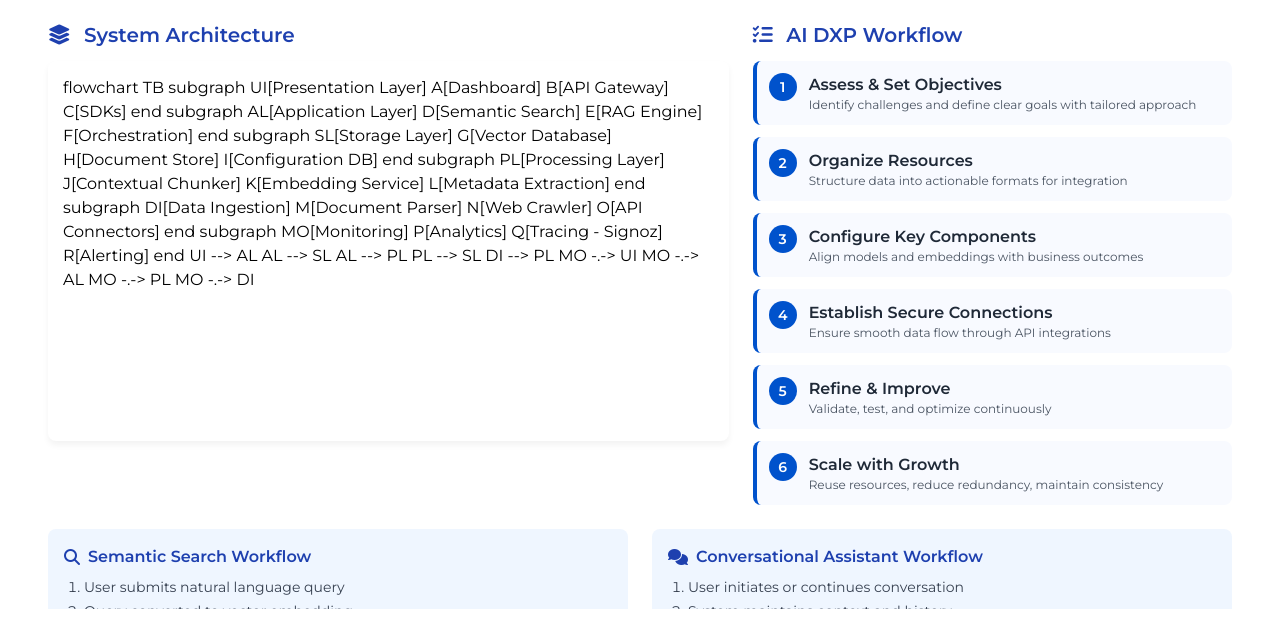
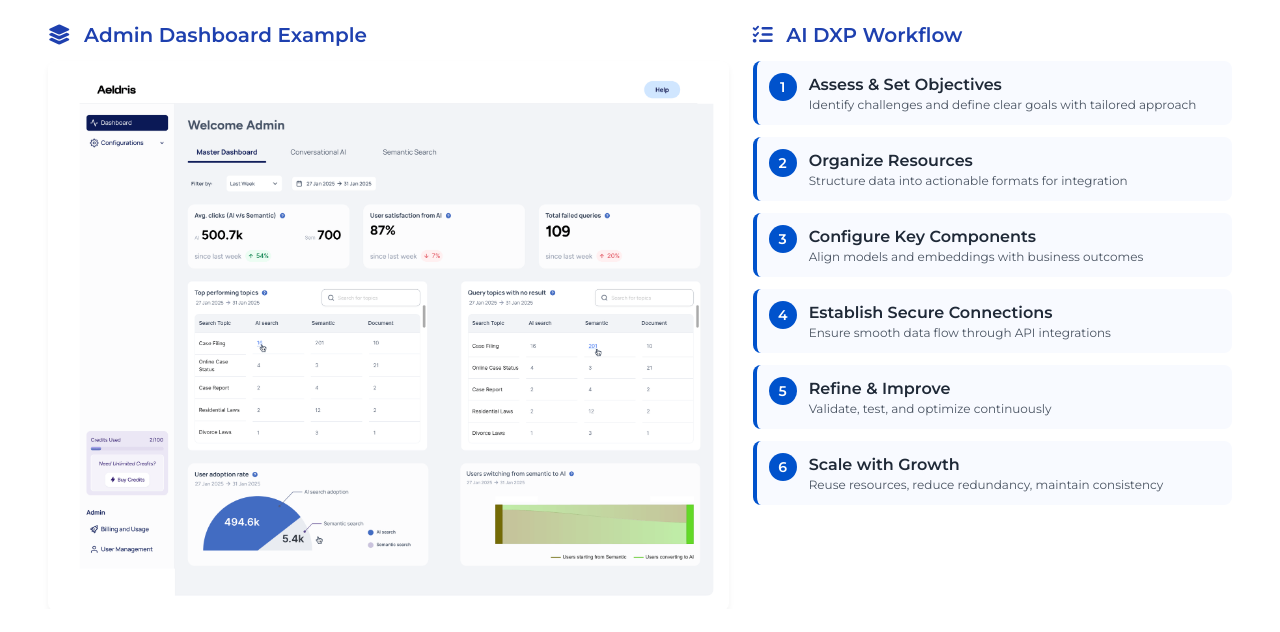
Before and after one commit to akshayram1/ai_ppt, a plain HTML site: page slide7.html in a window 1280 px wide. Shown: the part 111-743 px from the top of the page. Drawn offline with nearby package versions, Linux system fonts and the light colour scheme; a script that the page names is missing.

Commit message:
Implement code changes to enhance functionality and improve performance

```diff
--- a/slide7.html
+++ b/slide7.html
@@ -1,12 +1,14 @@
 <!DOCTYPE html>
 <html lang="en">
+
 <head>
     <meta charset="UTF-8">
     <meta name="viewport" content="width=device-width, initial-scale=1.0">
     <title>Methodology</title>
     <link href="https://cdn.jsdelivr.net/npm/tailwindcss@2.2.19/dist/tailwind.min.css" rel="stylesheet">
     <link rel="stylesheet" href="https://cdn.jsdelivr.net/npm/@fortawesome/fontawesome-free@6.4.0/css/all.min.css">
-    <link href="https://fonts.googleapis.com/css2?family=Montserrat:wght@300;400;500;600;700&display=swap" rel="stylesheet">
+    <link href="https://fonts.googleapis.com/css2?family=Montserrat:wght@300;400;500;600;700&display=swap"
+        rel="stylesheet">
     <script src="https://cdn.jsdelivr.net/npm/mermaid@11.6.0/dist/mermaid.min.js"></script>
     <style>
         body {
@@ -15,6 +17,7 @@
             padding: 0;
             overflow: hidden;
         }
+
         .slide {
             width: 1280px;
             height: 720px;
@@ -23,21 +26,25 @@
             position: relative;
             overflow: auto;
         }
+
         .title {
             font-size: 2.5rem;
             font-weight: 700;
             color: #0052cc;
         }
+
         .workflow-step {
             border-radius: 8px;
             transition: all 0.3s ease;
             border-left: 4px solid #0052cc;
             background-color: #f8faff;
         }
+
         .workflow-step:hover {
             transform: translateY(-3px);
             box-shadow: 0 10px 15px -3px rgba(0, 0, 0, 0.1), 0 4px 6px -2px rgba(0, 0, 0, 0.05);
         }
+
         .step-number {
             background-color: #0052cc;
             color: white;
@@ -50,6 +57,7 @@
             font-weight: 600;
             font-size: 14px;
         }
+
         .blue-line {
             position: absolute;
             bottom: 0;
@@ -58,6 +66,7 @@
             width: 100%;
             background-color: #0052cc;
         }
+
         .logo {
             position: absolute;
             top: 20px;
@@ -65,15 +74,18 @@
             height: 40px;
             z-index: 10;
         }
+
         .mermaid {
             background-color: white;
         }
+
         .mermaid-container {
             background-color: white;
             border-radius: 8px;
             box-shadow: 0 4px 6px rgba(0, 0, 0, 0.05);
             padding: 15px;
         }
+
         .layer-badge {
             font-size: 0.7rem;
             background-color: #e6f0ff;
@@ -86,11 +98,11 @@
         }
     </style>
 </head>
+
 <body>
     <div class="slide">
         <!-- Logo -->
-        <img src="qed42.png"
-            alt="QED42 Logo" class="logo">
+        <img src="qed42.png" alt="QED42 Logo" class="logo">
 
         <div class="p-12 relative z-10">
             <!-- Title -->
@@ -100,59 +112,19 @@
                 <!-- System Architecture -->
                 <div class="col-span-7">
                     <h2 class="text-xl font-semibold text-blue-800 mb-3">
-                        <i class="fas fa-layer-group mr-2"></i> System Architecture
+                        <i class="fas fa-layer-group mr-2"></i> Admin Dashboard Example
                     </h2>
 
                     <div class="mermaid-container">
-                        <div class="mermaid" style="height: 350px;">
-flowchart TB
-    subgraph UI[Presentation Layer]
-        A[Dashboard]
-        B[API Gateway]
-        C[SDKs]
-    end
+                        <img src="op2.png" alt="System Architecture Diagram" class="w-full rounded-lg">
+                    </div>
 
-    subgraph AL[Application Layer]
-        D[Semantic Search]
-        E[RAG Engine]
-        F[Orchestration]
-    end
-
-    subgraph SL[Storage Layer]
-        G[Vector Database]
-        H[Document Store]
-        I[Configuration DB]
-    end
-
-    subgraph PL[Processing Layer]
-        J[Contextual Chunker]
-        K[Embedding Service]
-        L[Metadata Extraction]
-    end
-
-    subgraph DI[Data Ingestion]
-        M[Document Parser]
-        N[Web Crawler]
-        O[API Connectors]
-    end
-
-    subgraph MO[Monitoring]
-        P[Analytics]
-        Q[Tracing - Signoz]
-        R[Alerting]
-    end
-
-    UI --> AL
-    AL --> SL
-    AL --> PL
-    PL --> SL
-    DI --> PL
-    MO -.-> UI
-    MO -.-> AL
-    MO -.-> PL
-    MO -.-> DI
-                        </div>
-                    </div>
+                    <!-- Dashboard Preview Image -->
+                    <!-- <div class="mt-4">
+                        <h3 class="text-md font-semibold text-blue-800 mb-2">
+                            <i class="fas fa-chart-line mr-2"></i>
+                        </h3>
+                    </div> -->
                 </div>
 
                 <!-- Workflow steps -->
@@ -166,7 +138,8 @@ flowchart TB
                             <div class="step-number mr-3 flex-shrink-0">1</div>
                             <div>
                                 <h3 class="font-semibold text-gray-800">Assess & Set Objectives</h3>
-                                <p class="text-gray-600 text-xs">Identify challenges and define clear goals with tailored approach</p>
+                                <p class="text-gray-600 text-xs">Identify challenges and define clear goals with
+                                    tailored approach</p>
                             </div>
                         </div>
 
@@ -174,7 +147,8 @@ flowchart TB
                             <div class="step-number mr-3 flex-shrink-0">2</div>
                             <div>
                                 <h3 class="font-semibold text-gray-800">Organize Resources</h3>
-                                <p class="text-gray-600 text-xs">Structure data into actionable formats for integration</p>
+                                <p class="text-gray-600 text-xs">Structure data into actionable formats for integration
+                                </p>
                             </div>
                         </div>
 
@@ -206,7 +180,8 @@ flowchart TB
                             <div class="step-number mr-3 flex-shrink-0">6</div>
                             <div>
                                 <h3 class="font-semibold text-gray-800">Scale with Growth</h3>
-                                <p class="text-gray-600 text-xs">Reuse resources, reduce redundancy, maintain consistency</p>
+                                <p class="text-gray-600 text-xs">Reuse resources, reduce redundancy, maintain
+                                    consistency</p>
                             </div>
                         </div>
                     </div>
@@ -263,4 +238,5 @@ flowchart TB
         });
     </script>
 </body>
+
 </html>
```
Also changed, not shown: op2.png (added).
